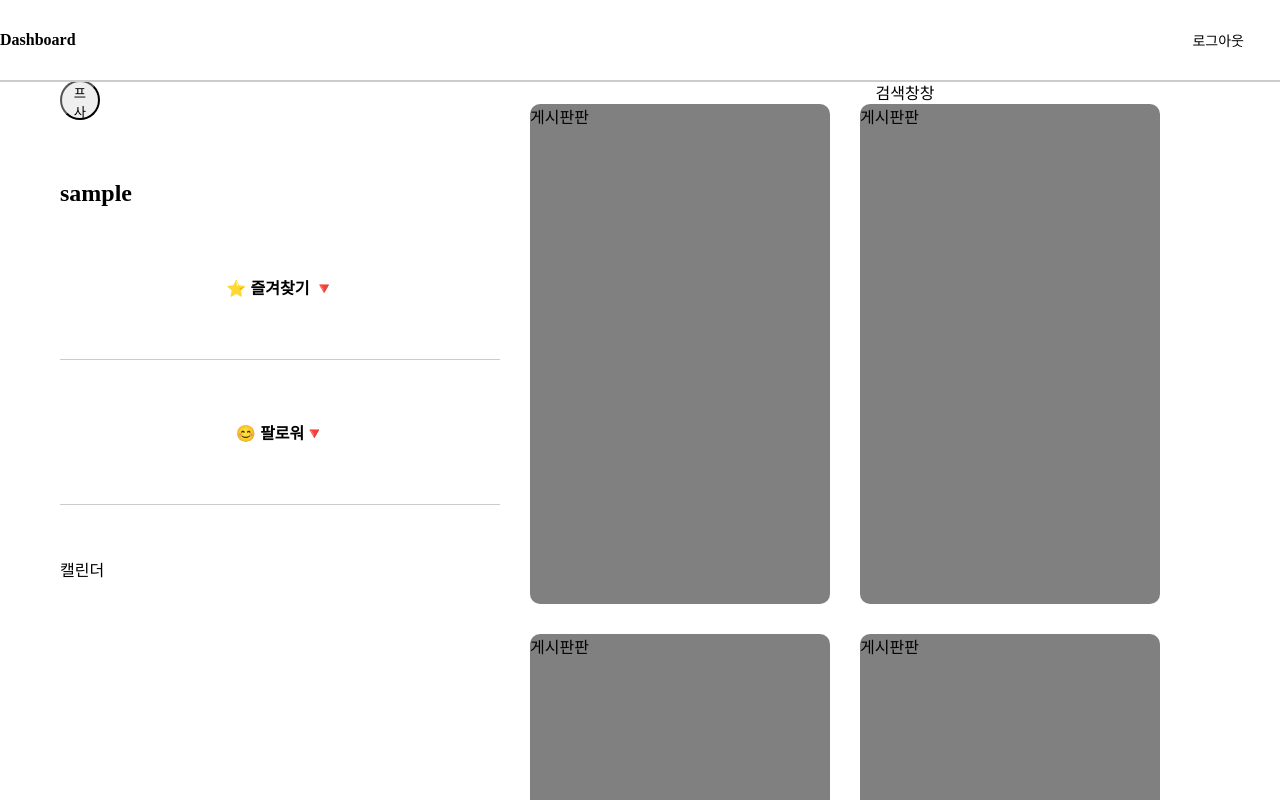
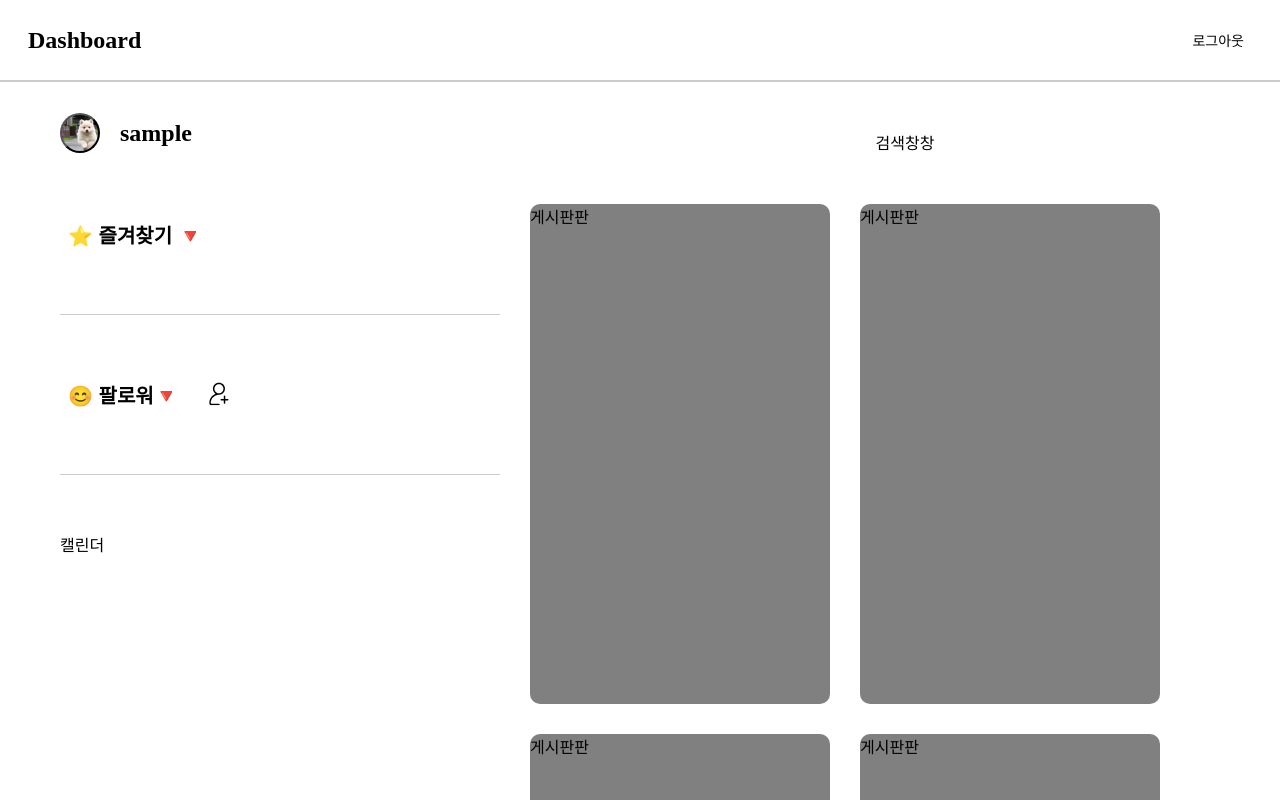
Before and after one commit to jinxuyeon/MoAI-FE, a React (Vite) app: page /main in a window 1280 px wide. Shown: the top 800 px of the page. Built offline with nearby package versions, Linux system fonts and the light colour scheme; sample sign-in values are in the browser's storage.

Commit message:
디자인수정
다음엔 모달창 만드는것을 배워보자

```diff
--- a/index.html
+++ b/index.html
@@ -1,14 +1,16 @@
 <!doctype html>
 <html lang="en">
+
 <head>
   <meta charset="UTF-8" />
-    <link rel="icon" type="image/svg+xml" href="/vite.svg" />
   <meta name="viewport" content="width=device-width, initial-scale=1.0" />
   <title>젠장</title>
 
 </head>
+
 <body>
   <div id="root"></div>
   <script type="module" src="/src/main.jsx"></script>
 </body>
+
 </html>
--- a/src/components/Dashboard.css
+++ b/src/components/Dashboard.css
@@ -1,4 +1,5 @@
 .Dashboard {
+    gap: 50px;
     display: flex;
     flex-direction: column;
     align-items: center;
--- a/src/components/Dashboard.jsx
+++ b/src/components/Dashboard.jsx
@@ -4,8 +4,8 @@ const Dashboard = () => {
 
     return (
         <div className="Dashboard">
+            <div></div>
             <div>검색창창</div>
-
             <div className="Content-Container">
                 <div className="box"> 게시판판</div>
                 <div className="box"> 게시판판</div>
--- a/src/components/Favorites.css
+++ b/src/components/Favorites.css
@@ -2,9 +2,8 @@
 
 .Favorites-Button {
     background-color: white;
-    width: 100%;
     padding: 8px;
-    font-size: 16px;
+    font-size: 20px;
     font-weight: bold;
     border: none;
     color: black;
--- a/src/components/Favorites.jsx
+++ b/src/components/Favorites.jsx
@@ -15,9 +15,12 @@ const Favorites = () => {
     return (
         <div className="Favorites-Container">
 
+            <div style={{display: "flex", width: "100%",alignItems:"center"}}>
                 <button className="Favorites-Button" onClick={() => setIsOpen(!isOpen)}>
                     ⭐ 즐겨찾기    {isOpen ? "🔺" : "🔻"}
                 </button>
+            </div>
+
             {isOpen && (
                 <ul className="Favorites-List">
                     {sampleFavorites.map((board, index) => (
--- a/src/components/Friends.css
+++ b/src/components/Friends.css
@@ -1,10 +1,7 @@
-
-
-.Friends-Button {
+.Friends-btn {
     background-color: white;
-    width: 100%;
     padding: 8px;
-    font-size: 16px;
+    font-size: 20px;
     font-weight: bold;
     border: none;
     color: black;
@@ -26,3 +23,22 @@
     border-radius: 4px;
     transition: background-color 0.2s;
 }
+.add-friend-btn{
+    background-size: contain;
+    background-color: white;
+    width: 24px;
+    height: 24px;
+    border: none;
+    border-radius: 6px;
+    background-image: url('/icons/add-friend-icon.svg');
+    cursor: pointer;
+}
+
+
+.add-friend-btn:hover {
+    transform: scale(1.1); /* 약간 커짐 */
+}
+
+.add-friend-btn:active {
+    background-color: #ccc; /* 클릭 시 더 어두운 회색 */
+}
--- a/src/components/Friends.jsx
+++ b/src/components/Friends.jsx
@@ -1,9 +1,9 @@
-import { useState } from "react"
-import "./Friends.css"
+import { useState } from "react";
+import "./Friends.css";
 
-const Friends = () =>{
+const Friends = () => {
 
-    const [isOpen, setIsOpen] = useState(false)
+    const [isOpen, setIsOpen] = useState(false);
 
     const sampleFriends = [
         "진수연",
@@ -11,15 +11,24 @@ const Friends = () =>{
         "최경철",
         "구찌",
         "이영찬"
-        ]
+    ];
+
+    // 버튼을 누르면 검색창이 열리도록
+
+    return (
+        <div className="Friends-Container">
+
+            <div style={{ display: "flex", gap: "20px", width: "100%", alignItems: "center" }}>
+                <button className="Friends-btn" onClick={() => setIsOpen(!isOpen)}>
+                    😊 팔로워{isOpen ? "🔺" : "🔻"}
+                </button>
+                <button className="add-friend-btn"></button>
+            </div>
+
+            {/* 친구 검색창 */}
 
 
-    return(
-        <div className="Friends-Container">
-
-        <button className="Friends-Button" onClick={() => setIsOpen(!isOpen)}>
-            😊 팔로워{isOpen ? "🔺" : "🔻"}
-        </button>
+            {/* 팔로워 리스트 */}
             {isOpen && (
                 <ul className="Friends-List">
                     {sampleFriends.map((friend, index) => (
@@ -28,8 +37,7 @@ const Friends = () =>{
                 </ul>
             )}
         </div>
-    )
-}
+    );
+};
 
-
-export default Friends
+export default Friends;
--- a/src/components/Header.css
+++ b/src/components/Header.css
@@ -8,7 +8,7 @@
     align-items: center;
     height: 80px;
     width: 100%;
-    z-index: 9999
+    z-index: 150;
 
   }
 
@@ -21,7 +21,6 @@
   border-radius: 5px;
   cursor: pointer;
   font-size: 0.875rem;  /* 폰트 크기 조정 */
-  transition: transform 0.3s;
 }
 
   .logout-btn:hover {
--- a/src/components/Header.jsx
+++ b/src/components/Header.jsx
@@ -9,7 +9,7 @@ function Header() {
   return (
     <div className="header-container">
 
-      <h4>Dashboard</h4>
+      <h2 style={{marginLeft:"28px"}}>Dashboard</h2>
       <div className="header-space">
       <button className="logout-btn" onClick={handleLogout}>로그아웃</button>
       </div>
--- a/src/components/Panel.css
+++ b/src/components/Panel.css
@@ -6,9 +6,10 @@
     height: calc(100vh - 80px);
     z-index: 50;
     min-width: 440px;
-    gap: 40px;
+    gap: 45px;
     margin-left: 60px;
     margin-right: 30px;
+    margin-top: 20px;
 
 }
 
@@ -21,7 +22,8 @@
     margin: 12px 0;
 }
 
-.profile-button {
+.profile-btn {
+    background-image: url("/icons/profile.png");
     height: 40px;
     width: 40px;
     border-radius: 50%;
--- a/src/components/Panel.jsx
+++ b/src/components/Panel.jsx
@@ -8,10 +8,11 @@ const Panel = ({ username }) => {
     return (
         <div className="Panel-Container">
 
+            <div style={{display:"flex", alignItems:"center", gap:"20px"}}>
+                <button className="profile-btn"></button>
+                <h2>{username}</h2>
+            </div>
 
-            <button className="profile-button">프사</button>
-
-            <h2>{username}</h2>
 
             <Favorites />
             <hr />
```
Also changed, not shown: public/icons/add-friend-icon.svg (added), public/icons/profile.png (added). Lines whose indentation alone changed are shown as unchanged.
